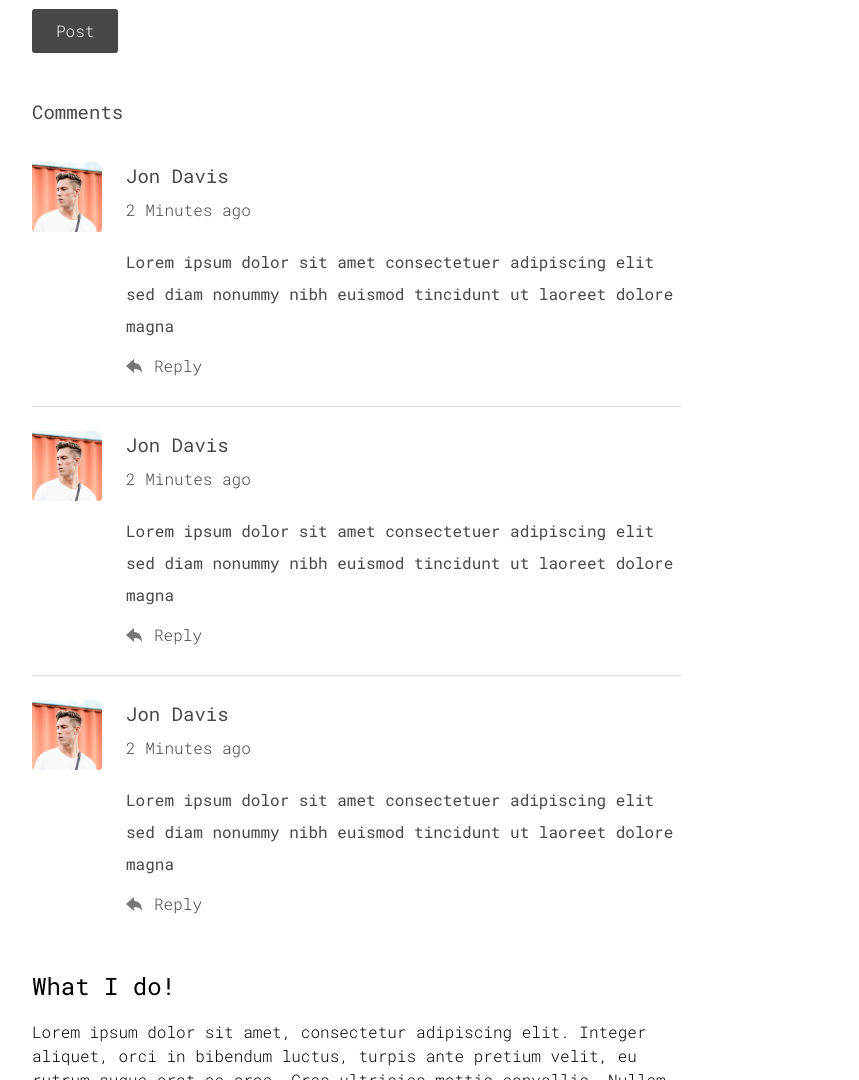
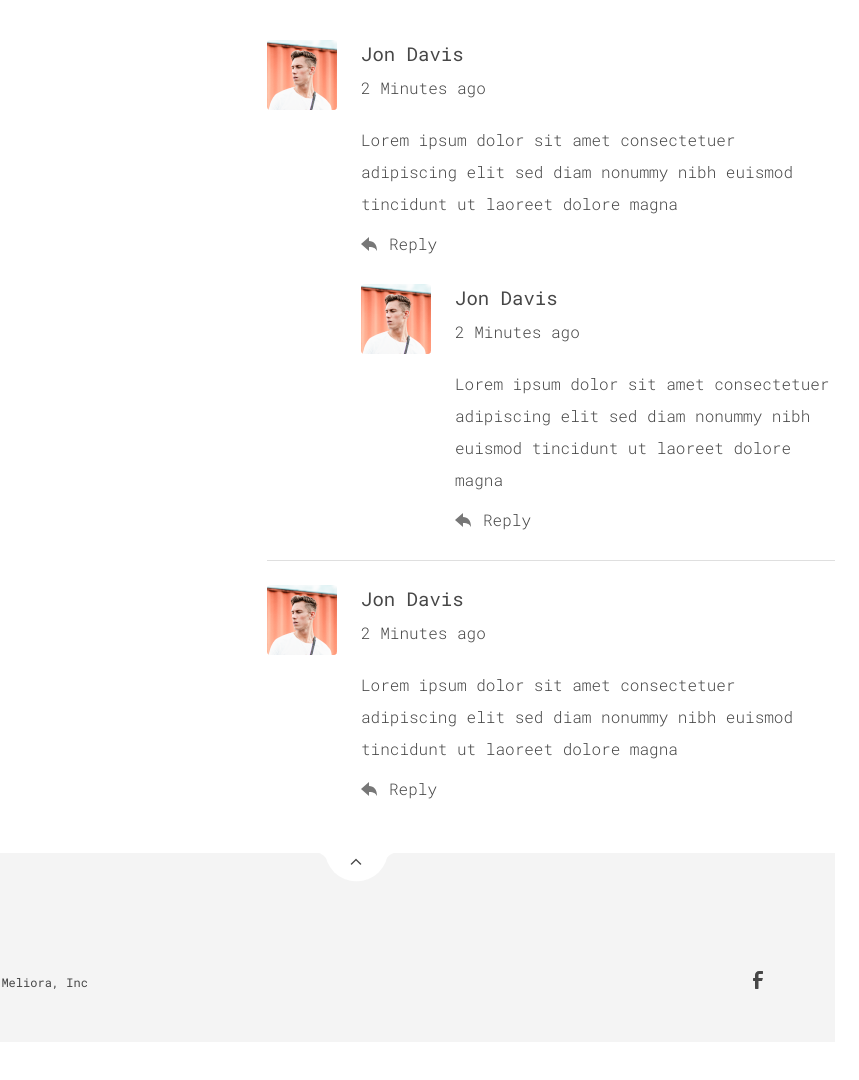
Before and after one commit to AlexZhaba/WebLabs, a website: page src/index.html in a window 1280 px wide. Shown: the part 2386-3466 px from the top of the page, without its empty margins (283-1142 px from the left). After the commit the page ends 3428 px from the top, so only its background shows below. Drawn offline with nearby package versions, Linux system fonts and the light colour scheme; files that its build step writes are made by us from their sources; files whose address does not match are found by name.

Commit message:
made worklable adaptive

```diff
--- a/src/index.html
+++ b/src/index.html
@@ -147,7 +147,7 @@
               </div>
             </div>
           </div>
-          <div class="comment comment--lvl1">
+          <div class="comment comment--lvl2">
             <img src="assets/avatar_image.png" alt="comment__image" class="comment__avatar">
             <div class="comment__container">
               <div class="comment__top-info">
--- a/src/sass/base/_index.scss
+++ b/src/sass/base/_index.scss
@@ -1,4 +1,4 @@
-@use "../helpers";
+@use "../helpers" as *;
 @use "sass:map";
 
 @forward "reset";
@@ -13,6 +13,8 @@
   -webkit-tap-highlight-color: transparent;
 }
 
-.wrapper {
-
+body {
+  display: flex;
+  justify-content: center;
+  align-items: flex-start;
 }
--- a/src/sass/components/_form.scss
+++ b/src/sass/components/_form.scss
@@ -2,7 +2,6 @@
 
 .form {
   padding-bottom: 45px;
-  max-width: 740px;
 
   &__label {
     @include helpers.use-font("BODY_1");
--- a/src/sass/helpers/_mixins.scss
+++ b/src/sass/helpers/_mixins.scss
@@ -97,10 +97,15 @@
   @include padding-connect("tiny");
   @include padding-connect("small");
   @include padding-connect("tablet");
-  @include padding-connect("big");
+  @include padding-connect("pred_medium");
 
-  @include adaptive("tablet") {
-    width: 700px;
+  @include adaptive("pred_medium") {
+    width: 900px;
     place-self: center;
   }
+
+  @include adaptive("medium") {
+    width: 100%;
+    padding: 0;
+  }
 }
--- a/src/sass/helpers/_variables.scss
+++ b/src/sass/helpers/_variables.scss
@@ -1,16 +1,22 @@
 $breakpoints: (
-  "tiny": 320px,
+  "tiny": 200px,
   "small": 420px,
   "tablet": 720px,
-  "big": 1440px
+  "pred_medium": 1024px,
+  "medium": 1280px,
+  "big": 1440px,
+  "biggest": 1920px,
 );
 
-$LOGO_SIZE: 150px;
+$LOGO_SIZE: 288px;
+$LOGO_HEIGHT: 225px;
 
 $SIDE_PADDINGS: (
   "tiny": 17px,
   "small": 17px,
   "tablet": 25px,
+  "pred_medium": 50px,
+  "medium": 162px,
   "big": 25px,
 );
 
--- a/src/sass/index.scss
+++ b/src/sass/index.scss
@@ -1,3 +1,3 @@
+@use "components";
+@use "layout";
 @use "base";
-@use "layout";
-@use "components";
--- a/src/sass/layout/_grid.scss
+++ b/src/sass/layout/_grid.scss
@@ -1,16 +1,84 @@
-@use "../helpers";
+@use "../helpers" as *;
+@use "sass:map";
+
+@mixin shared-grid {
+  display: grid;
+  column-gap: 100px;
+  grid-template-columns: $LOGO_SIZE auto;
+}
 
 .wrapper {
   display: grid;
+  width: 100%;
   grid-template-rows: auto 1fr auto;
   grid-template-columns: 1fr;
   min-height: calc(100vh - 25px);
   row-gap: 48px;
   justify-content: center;
-  align-items: center;
+
+  padding-top: map.get($SIDE_PADDINGS, "tiny");
+
+  @include adaptive("small") {
+    padding-top: map.get($SIDE_PADDINGS, "small");
+  }
+
+  @include adaptive("pred_medium") {
+    padding-top: 60px;
+  }
+
+  @include adaptive("medium") {
+    @include shared-grid;
+    grid-template-rows: ($LOGO_HEIGHT / 2 - 48px) ($LOGO_HEIGHT / 2) auto auto;
+    min-height: 100vh;
+    max-width: calc(100% - map.get($SIDE_PADDINGS, "medium") * 2);
+    padding-top: 110px;
+  }
+
+  @include adaptive("big") {
+    // max-width: 1134px;
+  }
+
+  @include adaptive("biggest") {
+    max-width: 1400px;
+  }
 }
 
 .header {
-  display: grid;
-  row-gap: 66px;
+  @include adaptive("medium") {
+    grid-row-start: 1;
+    grid-row-end: 3;
+    grid-column: 1 / 3;
+
+    @include shared-grid;
+    grid-template-rows: $LOGO_HEIGHT / 2 $LOGO_HEIGHT / 2;
+    grid-template-columns: $LOGO_SIZE 1fr;
+
+      &__logo {
+        grid-row: 1 / span 2;
+        grid-column: 1;
+      }
+  }
 }
+
+.main {
+  @include adaptive("medium") {
+    grid-row-start: 2;
+    grid-column: 2;
+    grid-row-end: 4;
+  }
+}
+
+.footer {
+  @include adaptive("medium") {
+    grid-row: -2 / -1;
+    grid-column: 1 / -1;
+  }
+}
+
+.sideinfo {
+  @include adaptive("medium") {
+    grid-column: 1;
+    grid-row: 3;
+    place-self: start center;
+  }
+}
--- a/src/sass/layout/_header.scss
+++ b/src/sass/layout/_header.scss
@@ -4,6 +4,10 @@
 .header {
   @include helpers.main-padding-connect();
   @include helpers.use-flex(flex-start, flex-end, column, 67px);
+
+  @include helpers.adaptive("medium") {
+    gap: 0;
+  }
 
   &__logo {
     width: 100%;
@@ -22,6 +26,10 @@
     @include helpers.adaptive("tablet") {
       flex-direction: row;
     }
+
+    @include helpers.adaptive("medium") {
+      align-self: start;
+    }
   }
 
   &__menu {
@@ -30,6 +38,15 @@
     @include helpers.use-flex($gap: 45px, $break: "tablet") {
       display: flex;
     };
+
+    @include helpers.adaptive("medium") {
+      gap: 25px;
+    }
+
+    @include helpers.adaptive("big") {
+      gap: 45px;
+    }
+
     display: none;
 
     & li {
--- a/src/sass/layout/_index.scss
+++ b/src/sass/layout/_index.scss
@@ -1,5 +1,5 @@
-@forward "grid";
 @forward "header";
 @forward "main";
 @forward "footer";
 @forward "sideinfo";
+@forward "grid";
```
Also changed, not shown: public/index.html (+1 -1 lines), public/css/index.css.
